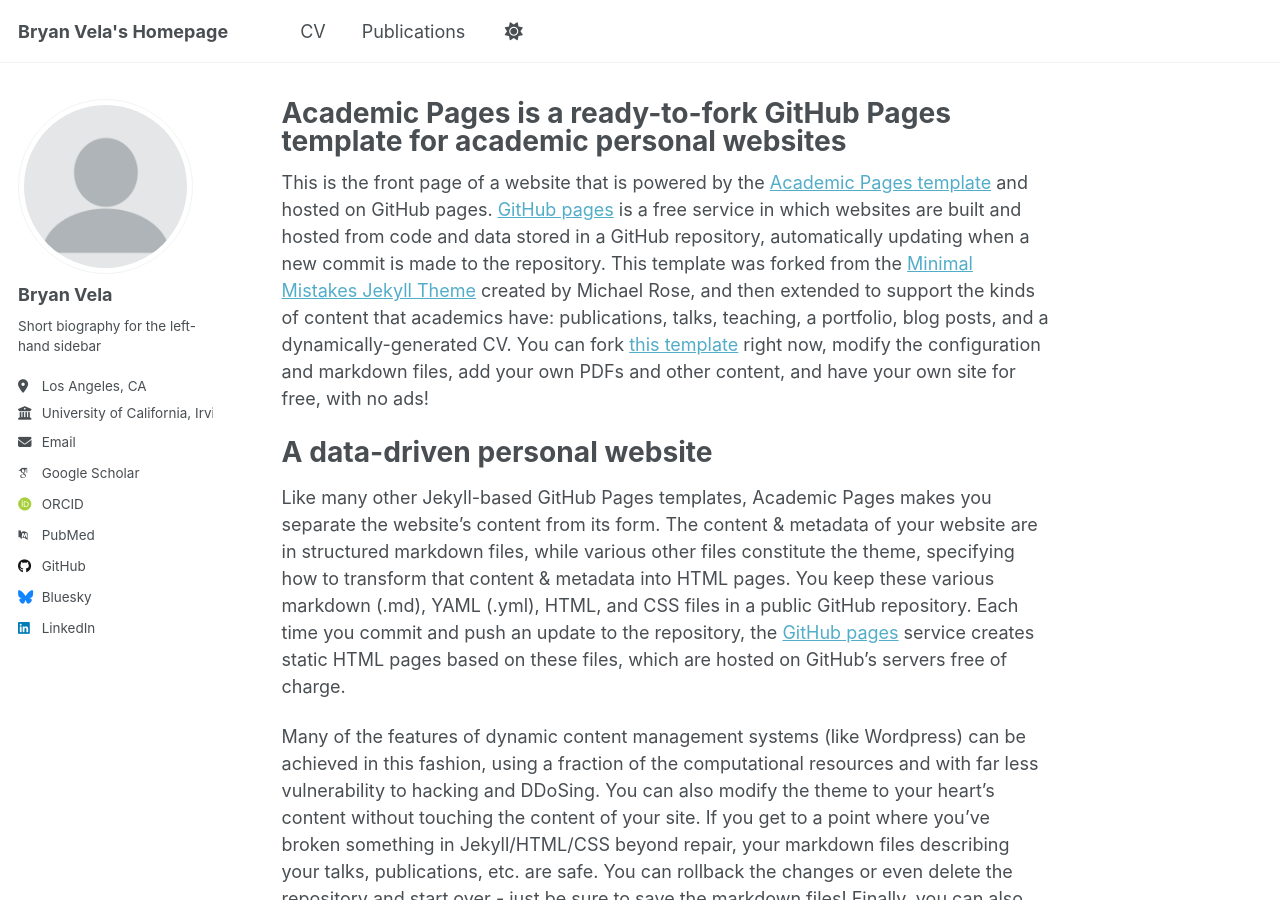
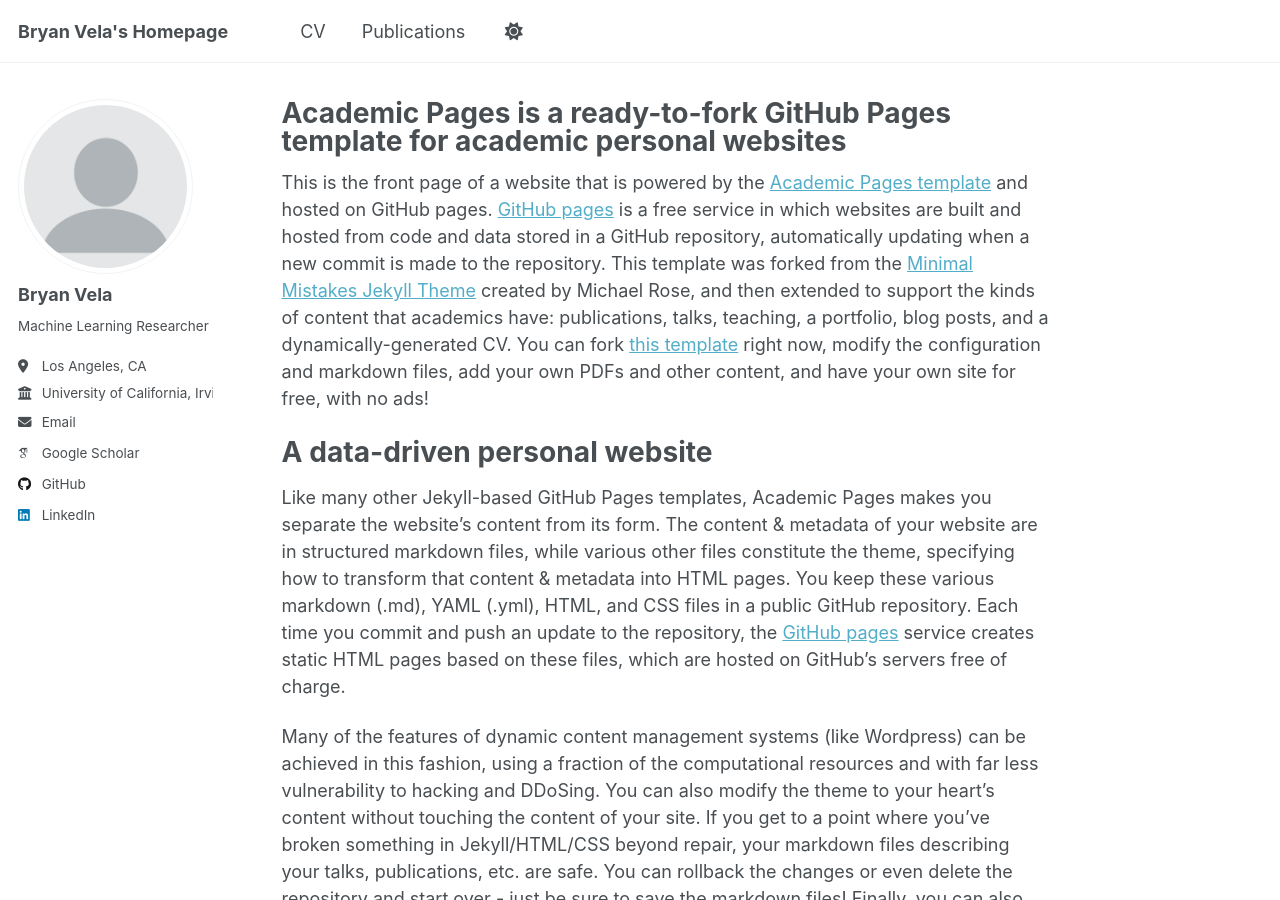
Before and after one commit to bryanjvela/bryanjvela.github.io, a Jekyll site: the page built from _pages/about.md, in a window 1280 px wide and 900 px high. Built offline with Jekyll 4.4.1, drawn with Linux system fonts in a browser that asks for light colours; some web fonts are replaced.

Commit message:
Update _config.yml

```diff
--- a/_config.yml
+++ b/_config.yml
@@ -25,7 +25,7 @@
   avatar           : "profile.png"
   name             : "Bryan Vela"
   pronouns         : # example: "she/her"
-  bio              : "Short biography for the left-hand sidebar"
+  bio              : "Machine Learning Researcher"
   location         : "Los Angeles, CA"
   employer         : "University of California, Irvine"
   uri              : # URL
@@ -36,9 +36,9 @@
   arxiv            : # URL - Update with the correct link to your profile
   googlescholar    : "https://scholar.google.com/citations?user=PfsGWo8AAAAJ&hl=en"
   impactstory      : # URL
-  orcid            : "http://orcid.org/yourorcidurl"
+  orcid            : # "http://orcid.org/yourorcidurl"
   semantic         : # URL
-  pubmed           : "https://www.ncbi.nlm.nih.gov/pubmed/?term=john+snow"
+  pubmed           : # "https://www.ncbi.nlm.nih.gov/pubmed/?term=john+snow"
   researchgate     : # URL
   scopus           : # URL
 
@@ -51,7 +51,7 @@
   stackoverflow    : # User number or user number and name (i.e., use "1" or "1/jeff-atwood")
 
   # Social media
-  bluesky          : "bsky.app" # Replace this with you Bluesky username
+  bluesky          : # "bsky.app" # Replace this with you Bluesky username
   facebook         : # Username
   flickr           : # Username
   foursquare       : # Username
```
